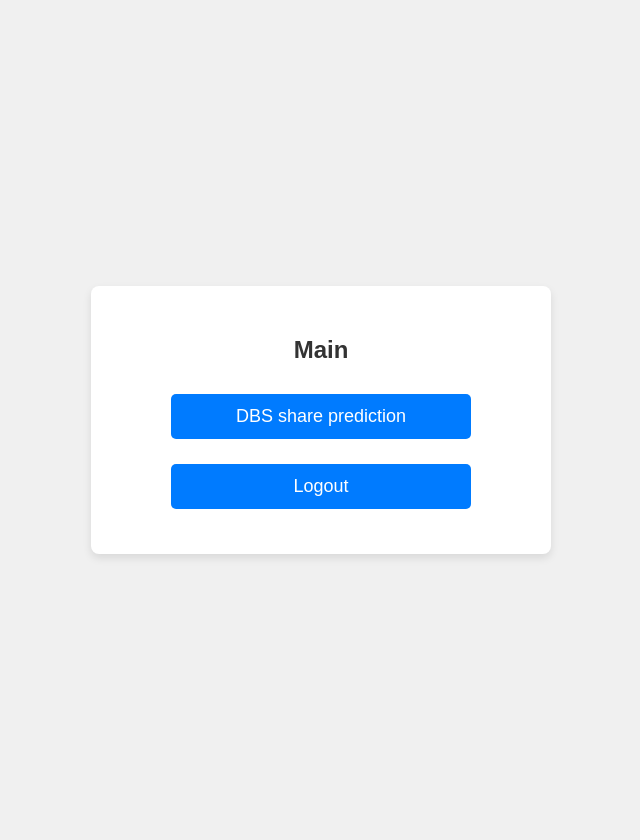
After one commit to melosabsly-bit/2025-an6001a, a Flask app: page /main in a window 1280 px wide. The commit adds this page. Shown: the whole page, without its empty margins (319-959 px from the left). Run offline with Flask 3, Linux system fonts and the light colour scheme.

Commit message:
modified:   app.py modified:   templates/index.html new file:   templates/main.html

```diff
--- a/app.py
+++ b/app.py
@@ -6,5 +6,11 @@
 def index():
     return(render_template("index.html"))
 
+@app.route("/main",methods=["GET","POST"])
+def main():
+    q = request.form.get("q")
+    print(q)
+    return(render_template("main.html"))
+
 if __name__ == "__main__":
     app.run()
--- a/templates/index.html
+++ b/templates/index.html
@@ -6,7 +6,7 @@
 <body>
 <div class="container">
     <h2>Welcome to AN6001 AI WebApp</h2>
-    <form action="/" method="post">
+    <form action="/main" method="post">
         <p>Please enter your name: </p>
         <input type = "text" name = "q">
         <input type  = "submit" value = "Enter">
--- /dev/null
+++ b/templates/main.html
@@ -0,0 +1,16 @@
+<head>
+    <meta name="viewport" content="width=device-width, initial-scale=1.0">
+    <link rel="stylesheet" href="{{ url_for('static',filename='styles.css') }}">
+</head>
+
+<body>
+<div class="container">
+    <h2>Main</h2>
+    <form action="/dbs" method="post">
+        <input type  = "submit" value = "DBS share prediction">
+    </form>
+    <form action="/" method="post">
+        <input type  = "submit" value = "Logout">
+    </form>
+</div>
+</body>
```
